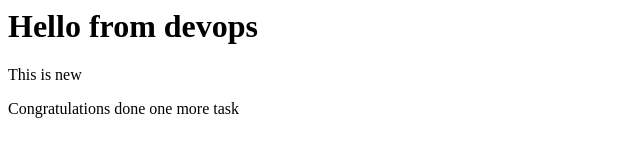
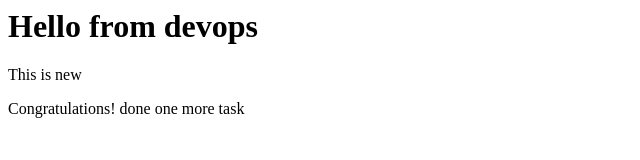
Before and after one commit to ranvirkardhanraj/main_projects, a plain HTML site: page index.html in a window 1280 px wide. Shown: the full height of the page, 0-640 px from the left. Drawn offline with Linux system fonts and the light colour scheme.

Commit message:
Update index.html

```diff
--- a/index.html
+++ b/index.html
@@ -2,6 +2,6 @@
 <body>
   <h1>Hello from devops</h1>
   <p>This is new</p>
-  <p>Congratulations done one more task<p>
+  <p>Congratulations! done one more task<p>
   </body>
 </html>
```
